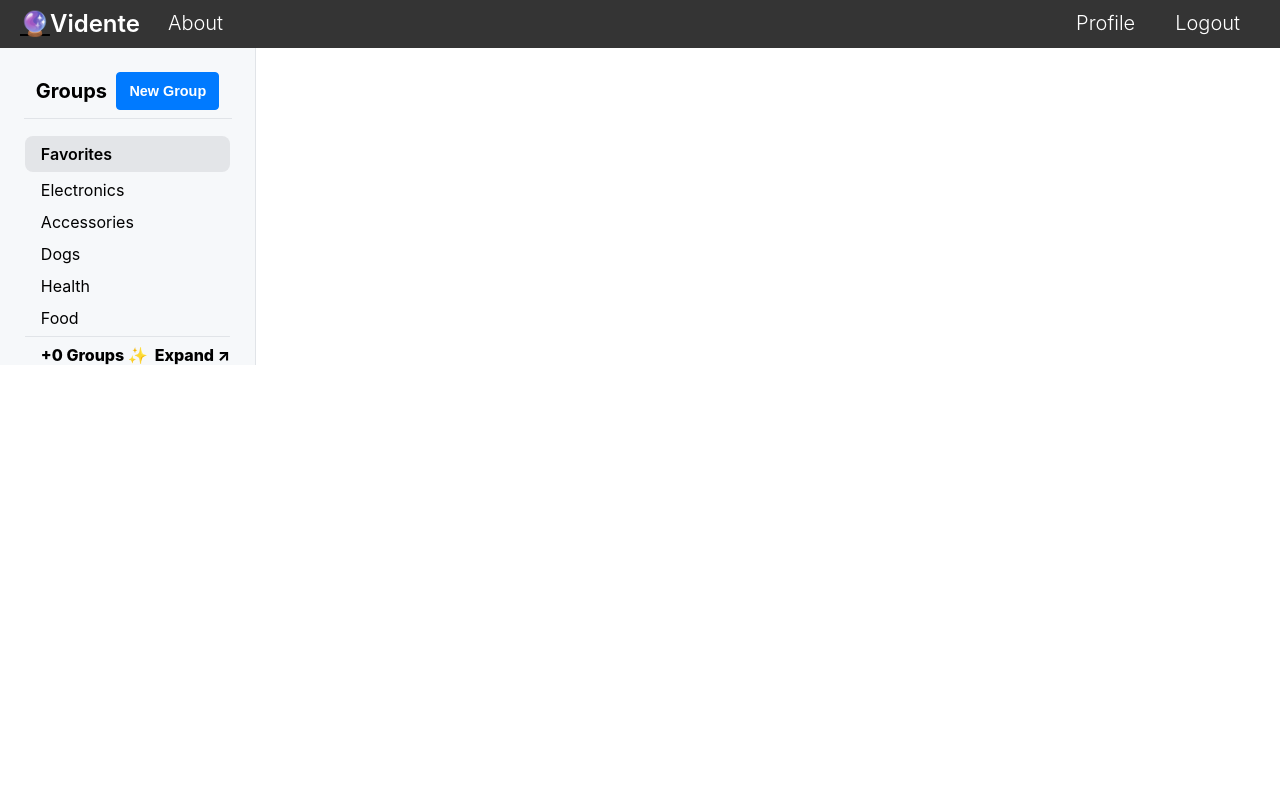
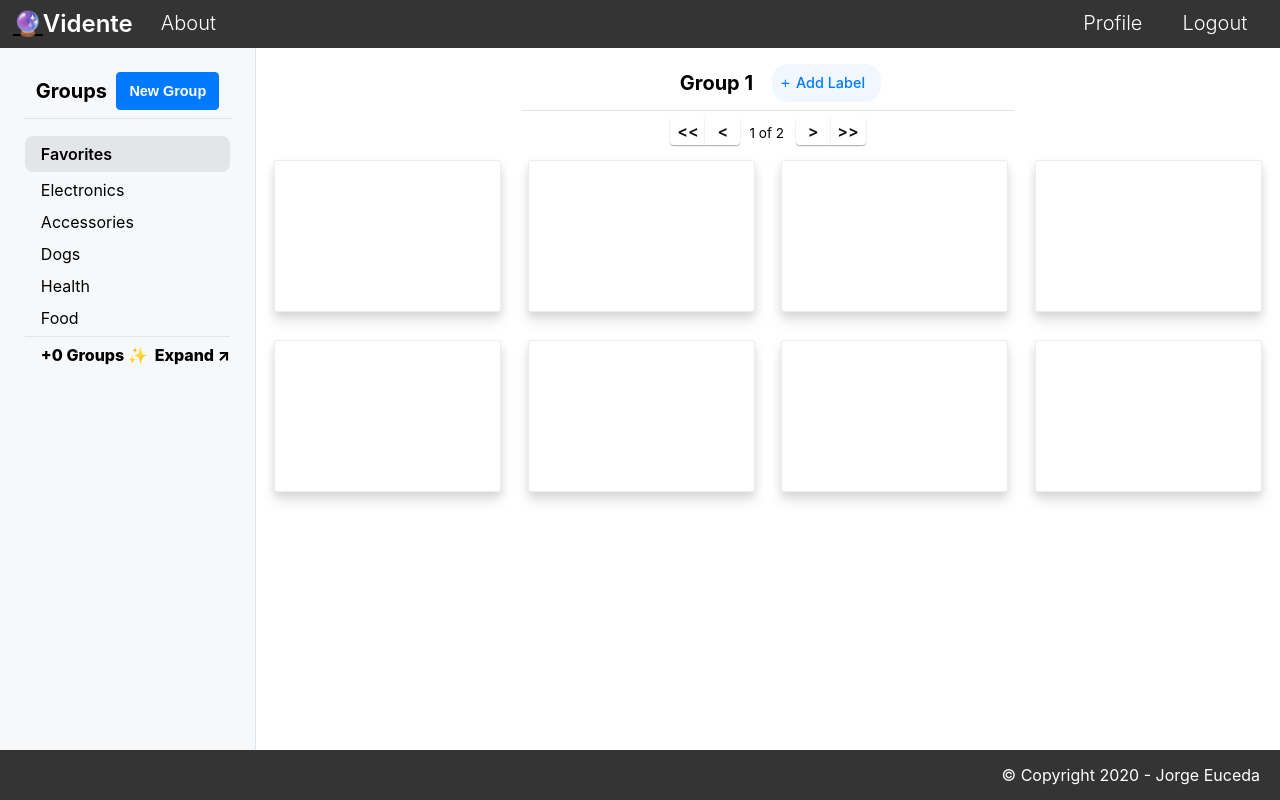
Before and after one commit to jorgeluceda/vidente, a React (Create React App) app in the folder app_server/vidente-app/: page / in a window 1280 px wide. Built offline with nearby package versions, Linux system fonts and the light colour scheme.

Commit message:
recreate the rest of the basic components in React

```diff
--- a/app_server/vidente-app/src/components/app/App.js
+++ b/app_server/vidente-app/src/components/app/App.js
@@ -1,11 +1,12 @@
 import React from 'react';
 
-import Header from '../header/header';
+import Header from '../header/Header';
 import MenuHeader from "../menu-header/MenuHeader";
 import Menu from "../menu/Menu";
+import Headline from "../headline/Headline";
+import ContentsGrid from "../contents-grid/ContentsGrid";
 import './App.css';
-
-
+import Footer from "../footer/Footer";
 
 function App() {
   return (
@@ -13,6 +14,9 @@ function App() {
       <Header/>
       <MenuHeader/>
       <Menu/>
+      <Headline/>
+      <ContentsGrid/>
+      <Footer/>
     </div>
 
   );
--- /dev/null
+++ b/app_server/vidente-app/src/components/contents-grid/ContentsGrid.js
@@ -0,0 +1,18 @@
+import React from 'react';
+
+
+function ContentsGrid() {
+  let labels = [];
+  for(let i = 0; i < 8; i++) {
+    labels[i] =
+      <div className="card" style={{background: "white"}}>
+      </div>
+  }
+  return(
+    <div className="contents-grid">
+      {labels}
+    </div>
+  );
+}
+
+export default ContentsGrid;
--- /dev/null
+++ b/app_server/vidente-app/src/components/footer/Footer.js
@@ -0,0 +1,11 @@
+import React from "react";
+
+function Footer() {
+  return(
+    <div className="footer">
+      <span>© Copyright 2020 - Jorge Euceda</span>
+    </div>
+  )
+}
+
+export default Footer;
--- a/app_server/vidente-app/src/components/header/header.js
+++ b/app_server/vidente-app/src/components/header/Header.js
@@ -2,7 +2,7 @@ import React from "react";
 
 function Header() {
   return (
-    <div className="header">
+    <div className="header" style={{padding: "0px 0.8rem"}}>
       <a href="/">
         <h5 className="no-select">
           🔮
--- /dev/null
+++ b/app_server/vidente-app/src/components/headline/Headline.js
@@ -0,0 +1,26 @@
+import React from "react";
+import Pagination from "../pagination/Pagination";
+function Headline() {
+  return(
+    <div className="headline">
+      <div className="headline-contents">
+        <h6>&emsp; Group 1 &nbsp; &nbsp;</h6>
+        <div className="button-curved" href="" onTouchStart="">
+          <span>
+            <div className="glyph-add">
+              <svg xmlns="http://www.w3.org/2000/svg" viewBox="0 0 32 32" class="glyph-add" aria-hidden="true">
+                <path d="M15.169 21.24v-4.423h-4.387a.824.824 0 01-.818-.813c0-.448.379-.821.818-.821h4.387V10.76c0-.44.38-.796.827-.796.447 0 .827.356.827.796v4.423h4.395c.447 0 .818.373.818.821a.82.82 0 01-.818.813h-4.395v4.423c0 .431-.38.796-.827.796-.447 0-.827-.365-.827-.796z">
+                </path>
+              </svg>
+            </div>
+          </span>
+          <span>Add Label</span>
+        </div>
+      </div>
+      <div className="border-bottom"/>
+      <Pagination/>
+    </div>
+  );
+}
+
+export default Headline;
--- /dev/null
+++ b/app_server/vidente-app/src/components/pagination/Pagination.js
@@ -0,0 +1,20 @@
+import React from 'react';
+
+function Pagination() {
+  return(
+    <span style={{display: "flex", alignContent: "center", marginTop: ".35rem", marginBottom: ".35rem"}}>
+      <div className="pagination-button left-t no-select" onTouchStart=""> {"<<"} </div>
+      <div className="pagination-button left-o no-select" onTouchStart=""> {"<"} </div>
+      &nbsp;&nbsp;
+      <span className="no-select" style={{display: "flex", fontSize: ".85rem"}}>
+        1 of 2
+        &nbsp;&nbsp;
+      </span>
+      <div className="pagination-button right-o no-select" onTouchStart=""> {">"} </div>
+      <div className="pagination-button right-t no-select" onTouchStart=""> {">>"} </div>
+
+    </span>
+  );
+}
+
+export default Pagination;
--- a/app_server/vidente-app/src/index.css
+++ b/app_server/vidente-app/src/index.css
@@ -415,7 +415,7 @@ html, body {
     align-self: center; } }
 
 .grid-page {
-  height: 100%;
+  min-height: 100vh;
   display: grid;
   grid-auto-rows: 50px;
   grid-template-rows: 3em 5.5em auto 5em 50px;
```
Also changed, not shown: 1 other file (tests, documents, lock files or other folders).
